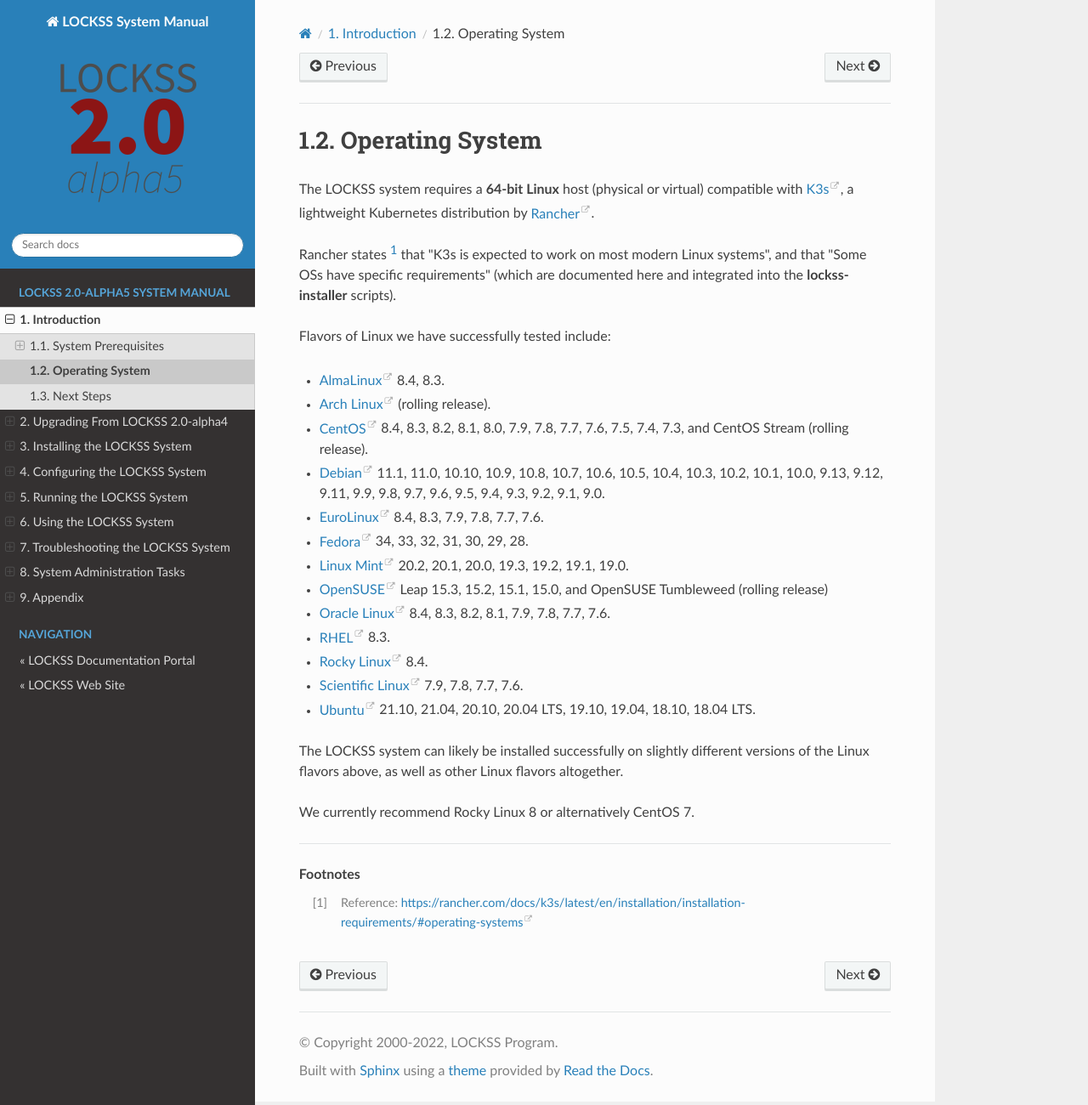
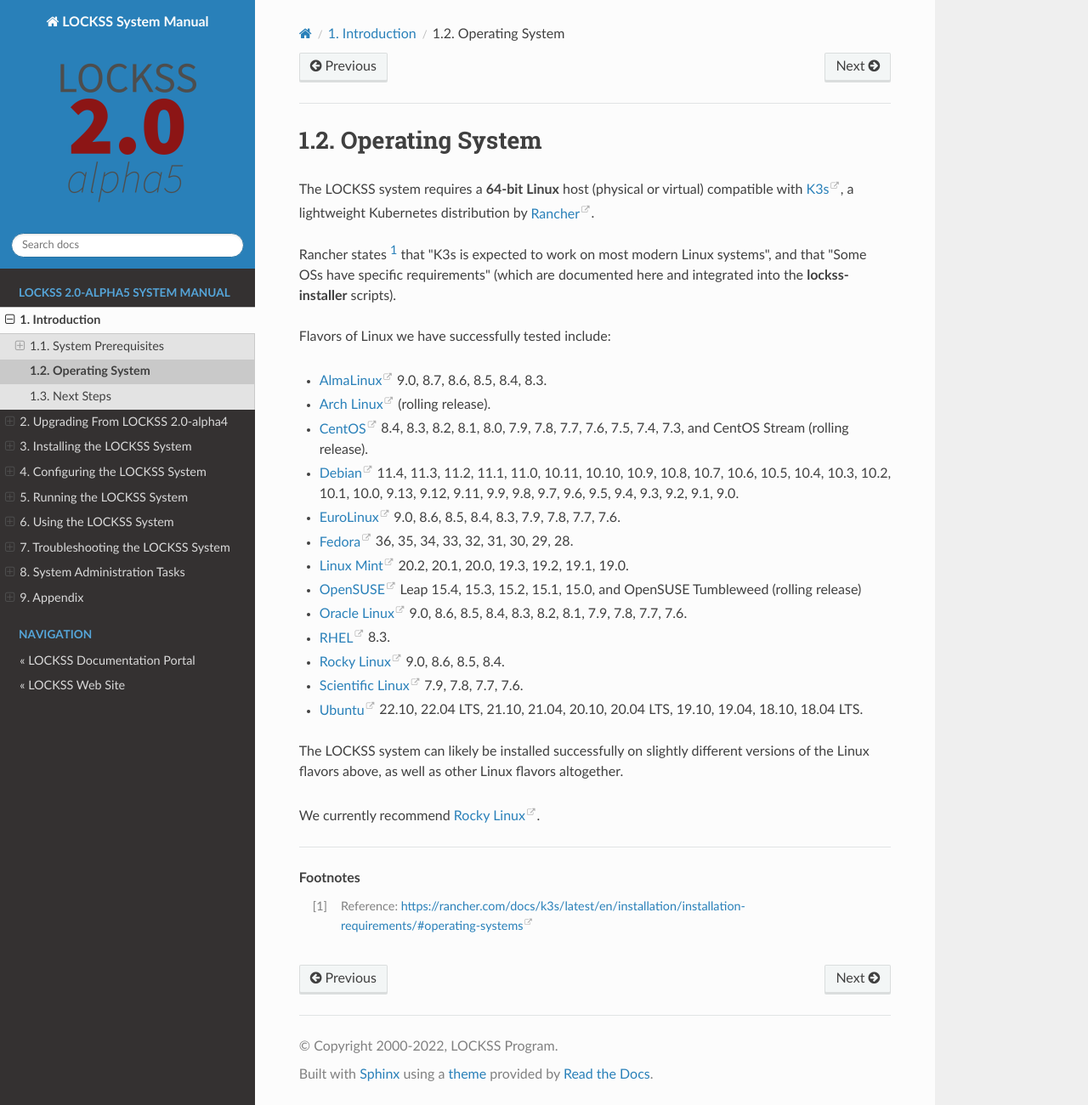
Before and after one commit to lockss/lockss-rtd-manual, a Sphinx documentation site: the page built from docs/introduction/os.rst, in a window 1280 px wide and 1300 px high. Shown: the whole window at 85% size. Built offline with Sphinx 7.4.7 and the Read the Docs theme 2.0.0, drawn with Linux system fonts in a browser that asks for light colours.

Commit message:
Added AlmaLinux 9.0, 8.7, 8.6, 8.5; Debian 11.4, 11.3, 11.2; EuroLinux 9.0, 8.6, 8.5; Fedora 36, 35; OpenSUSE Leap 15.4; Oracle Linux 9.0, 8.6, 8.5; Rocky Linux 9.0, 8.6, 8.5; Ubuntu 22.10, 22.04 LTS.

```diff
--- a/docs/introduction/os.rst
+++ b/docs/introduction/os.rst
@@ -8,35 +8,35 @@ Rancher states [#fnk3sos]_ that "K3s is expected to work on most modern Linux sy
 
 Flavors of Linux we have successfully tested include:
 
-*  `AlmaLinux <https://almalinux.org/>`_ 8.4, 8.3.
+*  `AlmaLinux <https://almalinux.org/>`_ 9.0, 8.7, 8.6, 8.5, 8.4, 8.3.
 
 *  `Arch Linux <https://archlinux.org/>`_ (rolling release).
 
 *  `CentOS <https://www.centos.org/>`_ 8.4, 8.3, 8.2, 8.1, 8.0, 7.9, 7.8, 7.7, 7.6, 7.5, 7.4, 7.3, and CentOS Stream (rolling release).
 
-*  `Debian <https://www.debian.org/>`_ 11.1, 11.0, 10.10, 10.9, 10.8, 10.7, 10.6, 10.5, 10.4, 10.3, 10.2, 10.1, 10.0, 9.13, 9.12, 9.11, 9.9, 9.8, 9.7, 9.6, 9.5, 9.4, 9.3, 9.2, 9.1, 9.0.
+*  `Debian <https://www.debian.org/>`_ 11.4, 11.3, 11.2, 11.1, 11.0, 10.11, 10.10, 10.9, 10.8, 10.7, 10.6, 10.5, 10.4, 10.3, 10.2, 10.1, 10.0, 9.13, 9.12, 9.11, 9.9, 9.8, 9.7, 9.6, 9.5, 9.4, 9.3, 9.2, 9.1, 9.0.
 
-*  `EuroLinux <https://en.euro-linux.com/>`_ 8.4, 8.3, 7.9, 7.8, 7.7, 7.6.
+*  `EuroLinux <https://en.euro-linux.com/>`_ 9.0, 8.6, 8.5, 8.4, 8.3, 7.9, 7.8, 7.7, 7.6.
 
-*  `Fedora <https://getfedora.org/>`_ 34, 33, 32, 31, 30, 29, 28.
+*  `Fedora <https://getfedora.org/>`_ 36, 35, 34, 33, 32, 31, 30, 29, 28.
 
 *  `Linux Mint <https://linuxmint.com/>`_ 20.2, 20.1, 20.0, 19.3, 19.2, 19.1, 19.0.
 
-*  `OpenSUSE <https://www.opensuse.org/>`_ Leap 15.3, 15.2, 15.1, 15.0, and OpenSUSE Tumbleweed (rolling release)
+*  `OpenSUSE <https://www.opensuse.org/>`_ Leap 15.4, 15.3, 15.2, 15.1, 15.0, and OpenSUSE Tumbleweed (rolling release)
 
-*  `Oracle Linux <https://www.oracle.com/linux/>`_ 8.4, 8.3, 8.2, 8.1, 7.9, 7.8, 7.7, 7.6.
+*  `Oracle Linux <https://www.oracle.com/linux/>`_ 9.0, 8.6, 8.5, 8.4, 8.3, 8.2, 8.1, 7.9, 7.8, 7.7, 7.6.
 
 *  `RHEL <https://www.redhat.com/>`_ 8.3.
 
-*  `Rocky Linux <https://rockylinux.org/>`_ 8.4.
+*  `Rocky Linux <https://rockylinux.org/>`_ 9.0, 8.6, 8.5, 8.4.
 
 *  `Scientific Linux <https://scientificlinux.org/>`_ 7.9, 7.8, 7.7, 7.6.
 
-*  `Ubuntu <https://ubuntu.com/>`_ 21.10, 21.04, 20.10, 20.04 LTS, 19.10, 19.04, 18.10, 18.04 LTS.
+*  `Ubuntu <https://ubuntu.com/>`_ 22.10, 22.04 LTS, 21.10, 21.04, 20.10, 20.04 LTS, 19.10, 19.04, 18.10, 18.04 LTS.
 
 The LOCKSS system can likely be installed successfully on slightly different versions of the Linux flavors above, as well as other Linux flavors altogether.
 
-We currently recommend Rocky Linux 8 or alternatively CentOS 7.
+We currently recommend `Rocky Linux <https://rockylinux.org/>`_.
 
 ----
 
```
